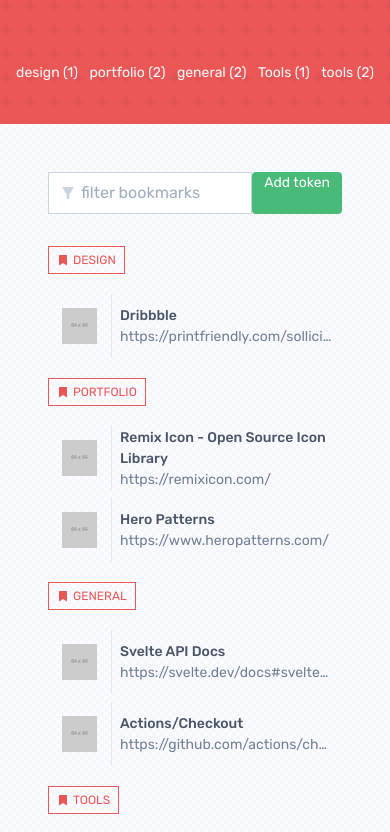
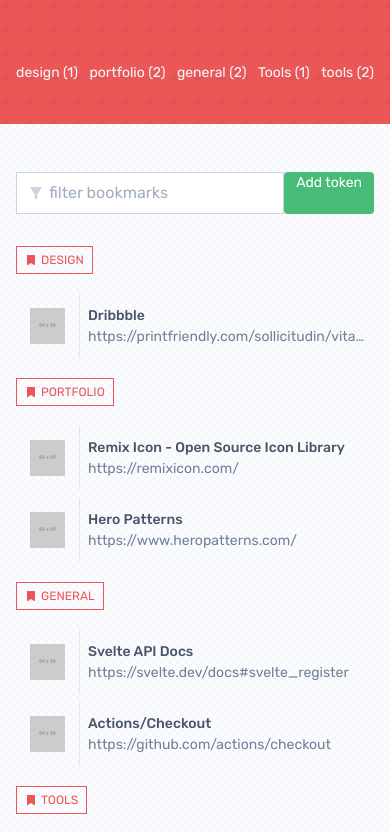
Before and after one commit to lokesh-coder/bookmarks, a Svelte app: page / in a window 390 px wide. Shown: the part 720-1552 px from the top of the page. Built offline with nearby package versions, Linux system fonts and the light colour scheme.

Commit message:
mobile layout fix

```diff
--- a/src/ui/App.svelte
+++ b/src/ui/App.svelte
@@ -29,7 +29,9 @@
       </div>
 
     </div>
-    <div class="w-full lg:w-8/12 bg-whitish px-12 py-12" id="pattern-two">
+    <div
+      class="w-full lg:w-8/12 bg-whitish px-4 lg:px-12 py-12"
+      id="pattern-two">
       <div class="lg:w-6/12 mx-auto relative">
         <SearchBar items={Links} on:filteredItems={onFilter} />
         <List {bookmarks} />
```
